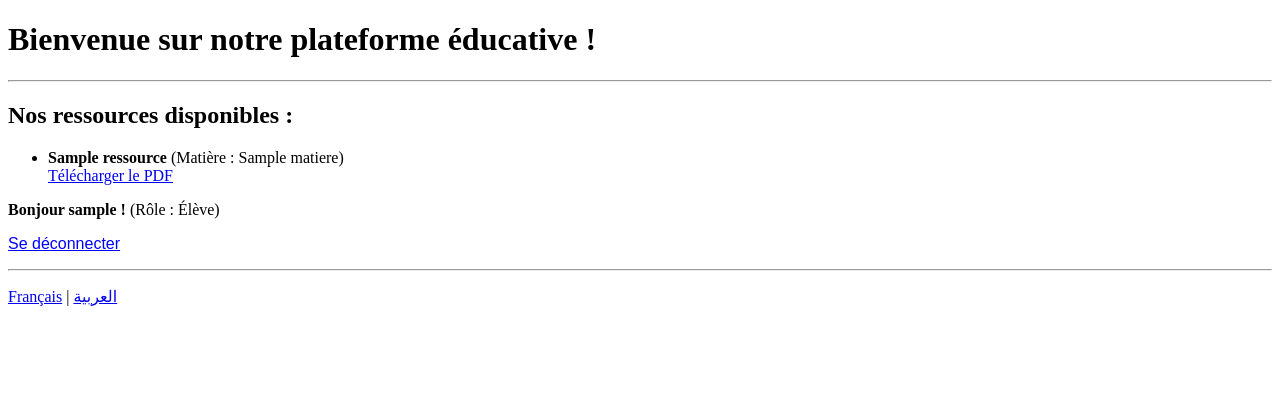
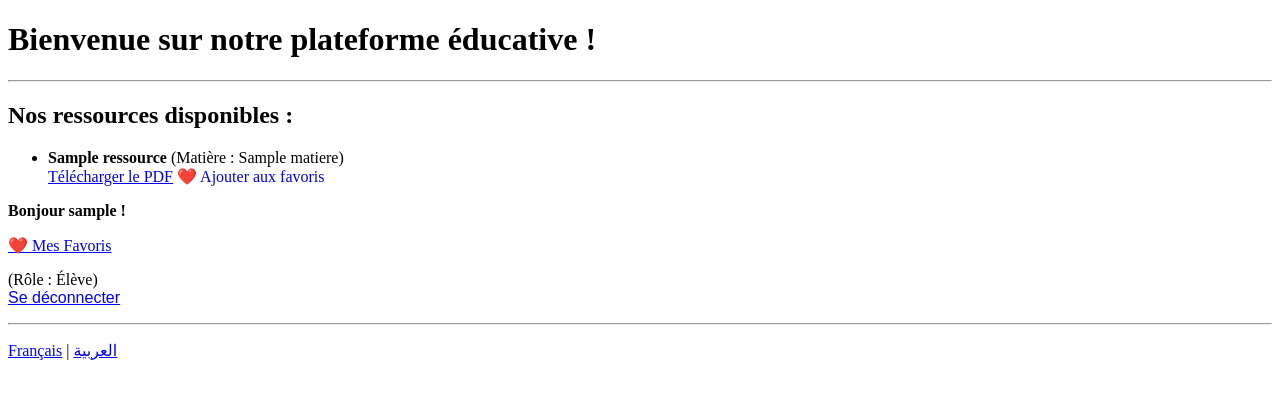
Before and after one commit to achedjabirbineye-dot/PlateformeEducative, a Django app: page / in a window 1280 px wide. Shown: the top 399 px of the page. Run offline with Django 5.2, Linux system fonts and the light colour scheme; a user stored in the database is signed in; tables that the repository leaves empty hold one stand-in row (values such as "Sample post").

Commit message:
Espace élève terminé ( Favoris et tableau de bord élève).

```diff
--- a/core/admin.py
+++ b/core/admin.py
@@ -1,6 +1,6 @@
 from django.contrib import admin
 from django.contrib.auth.admin import UserAdmin
-from .models import CustomUser, Matiere, Ressource
+from .models import CustomUser, Matiere, Ressource, Favori
 
 # Configuration pour afficher les utilisateurs personnalisés
 class CustomUserAdmin(UserAdmin):
@@ -15,3 +15,4 @@ class CustomUserAdmin(UserAdmin):
 admin.site.register(CustomUser, CustomUserAdmin)
 admin.site.register(Matiere)
 admin.site.register(Ressource)
+admin.site.register(Favori)
--- a/core/models.py
+++ b/core/models.py
@@ -52,3 +52,15 @@ class Ressource(models.Model):
 
     def __str__(self):
         return self.titre
+
+# 4. Le modèle Favori
+class Favori(models.Model):
+    utilisateur = models.ForeignKey(CustomUser, on_delete=models.CASCADE)
+    ressource = models.ForeignKey(Ressource, on_delete=models.CASCADE)
+    date_ajout = models.DateTimeField(auto_now_add=True)
+
+    class Meta:
+        unique_together = ('utilisateur', 'ressource')
+
+    def __str__(self):
+        return f"{self.utilisateur.username} - {self.ressource.titre}"
--- a/core/templates/core/accueil.html
+++ b/core/templates/core/accueil.html
@@ -19,6 +19,7 @@
                 ({% trans "Matière" %} : {{ ressource.matiere.nom }})
                 <br>
                 <a href="{{ ressource.fichier.url }}" target="_blank">{% trans "Télécharger le PDF" %}</a>
+                <a href="{% url 'ajouter_favori' ressource.id %}" style="text-decoration: none;">❤️ {% trans "Ajouter aux favoris" %}</a>
             </li>
         {% empty %}
             <li>{% trans "Aucune ressource n'est disponible pour le moment." %}</li>
@@ -27,6 +28,7 @@
     <p>
     {% if user.is_authenticated %}
         <strong>{% trans "Bonjour" %} {{ user.username }} !</strong>
+        <p><a href="{% url 'mes_favoris' %}">❤️ {% trans "Mes Favoris" %}</a></p>
         ({% trans "Rôle" %} : {{ user.get_role_display }})
         <br>
        <form action="{% url 'logout' %}" method="post" style="display:inline;">
--- a/core/urls.py
+++ b/core/urls.py
@@ -8,4 +8,7 @@ urlpatterns = [
     path('mes-ressources/', views.mes_ressources, name='mes_ressources'),
     path('modifier/<int:ressource_id>/', views.modifier_ressource, name='modifier_ressource'),
     path('supprimer/<int:ressource_id>/', views.supprimer_ressource, name='supprimer_ressource'),
+    path('mes-favoris/', views.mes_favoris, name='mes_favoris'),
+    path('favori/<int:ressource_id>/', views.ajouter_favori, name='ajouter_favori'),
+    path('mes-favoris/', views.mes_favoris, name='mes_favoris'),
 ]
--- a/core/views.py
+++ b/core/views.py
@@ -1,7 +1,7 @@
 from django.shortcuts import render
 from django.utils.translation import gettext as _
 from django.utils import translation
-from .models import Ressource # <--- On importe le modèle
+from .models import Ressource, Matiere, Favori # <--- On importe le modèle
 from django.shortcuts import render, redirect
 from .forms import InscriptionForm
 from django.contrib.auth.decorators import login_required, user_passes_test
@@ -92,3 +92,14 @@ def modifier_ressource(request, ressource_id):
         form = RessourceForm(instance=ressource) # On pré-remplit le formulaire avec les données existantes
 
     return render(request, 'core/modifier_ressource.html', {'form': form, 'ressource': ressource})
+
+@login_required
+def ajouter_favori(request, ressource_id):
+    ressource = get_object_or_404(Ressource, id=ressource_id)
+    Favori.objects.get_or_create(utilisateur=request.user, ressource=ressource)
+    return redirect(request.META.get('HTTP_REFERER', 'accueil'))
+
+@login_required
+def mes_favoris(request):
+    favoris = Favori.objects.filter(utilisateur=request.user).order_by('-date_ajout')
+    return render(request, 'core/mes_favoris.html', {'favoris': favoris})
```
Also changed, not shown: core/templates/core/mes_favoris.html (added, +26 -0 lines), core/migrations/0003_favori.py (added).
